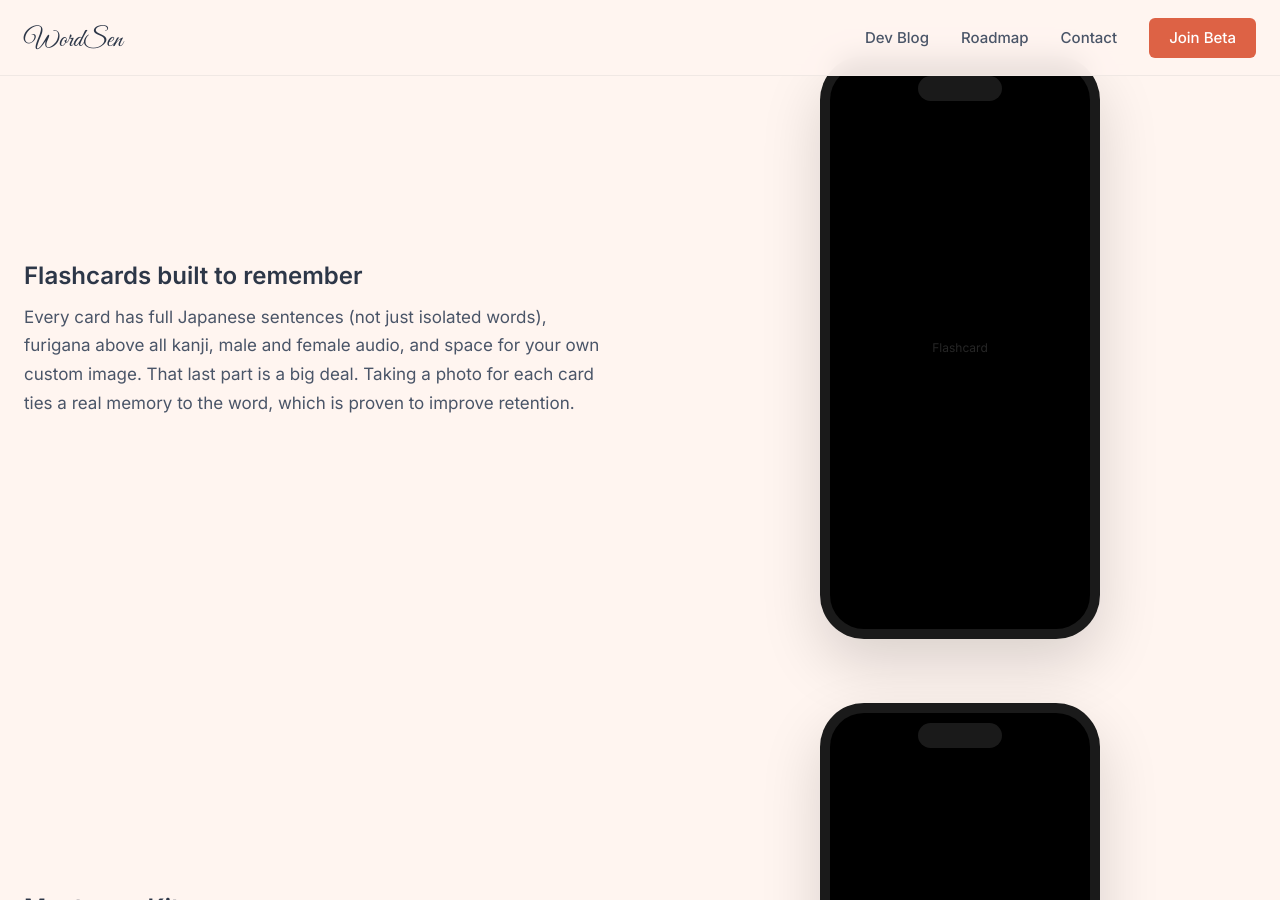
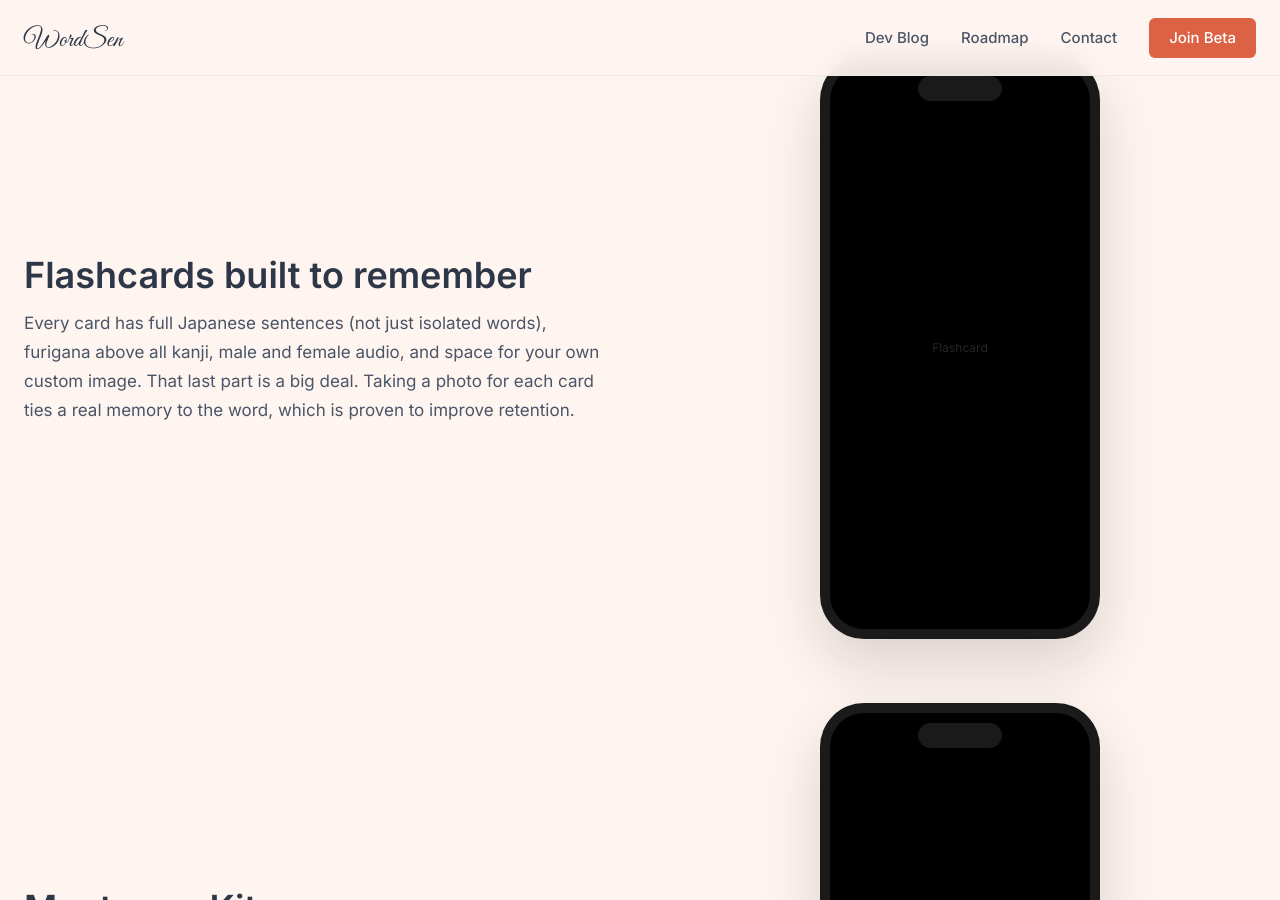
Before and after one commit to froghaiku/WordSenWebsite, a Jekyll site: the page built from index.markdown, in a window 1280 px wide and 900 px high, scrolled down 2654 px. Built offline with Jekyll 4.4.1, drawn with Linux system fonts in a browser that asks for light colours.

Commit message:
Bump spotlight-text h3 50% larger (1.5rem → 2.25rem)
Affects all three spotlight section headers on the homepage:
"Flashcards built to remember," "Meet your Kitsune," and "Add words
in seconds." Tightened line-height to 1.2 to keep the bigger heading
visually balanced against the body paragraph.

Co-Authored-By: Claude Opus 4.7 (1M context) <noreply@anthropic.com>

```diff
--- a/assets/css/main.css
+++ b/assets/css/main.css
@@ -473,7 +473,8 @@ main { padding-top: var(--header-height); }
 .spotlight-row.reverse .spotlight-visual { order: 2; }
 .spotlight-row.reverse .spotlight-text { order: 1; }
 .spotlight-text h3 {
-  font-size: 1.5rem;
+  font-size: 2.25rem;
+  line-height: 1.2;
   margin-bottom: 0.75rem;
 }
 .spotlight-text p {
```
